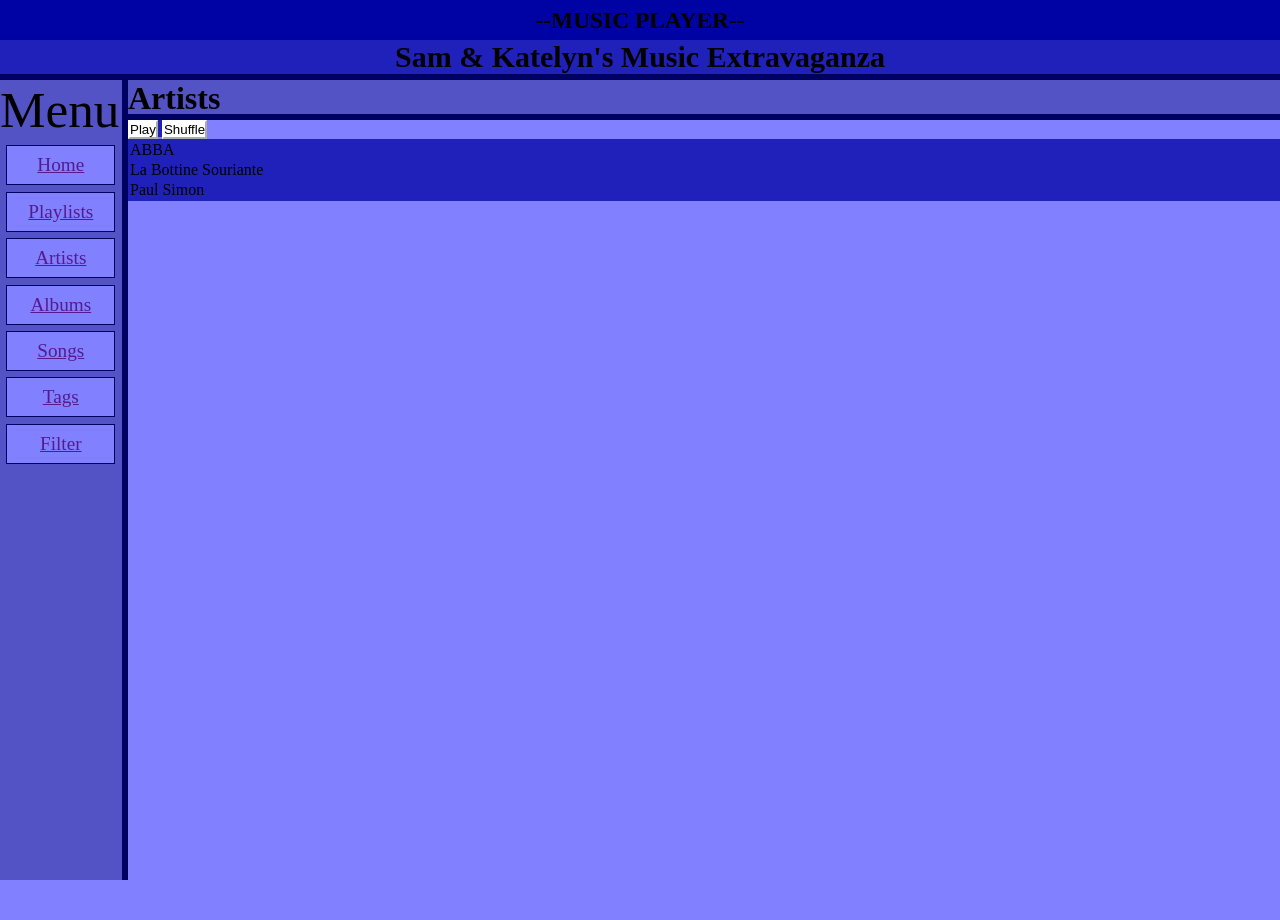
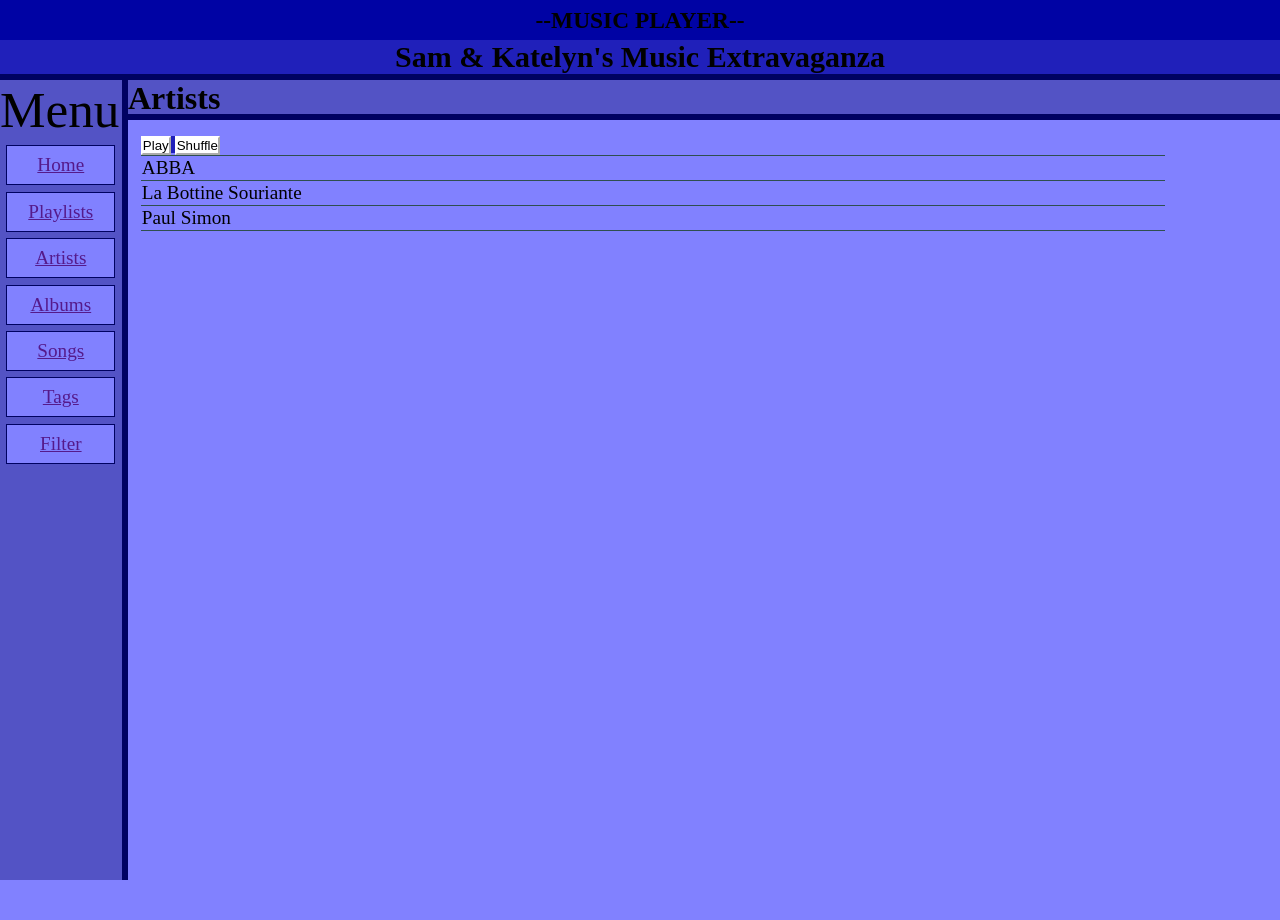
Before and after one commit to kreed303/cs257, a Flask app: template webapp/templates/mockup1.html in a window 1280 px wide. Run offline with Flask 3, Linux system fonts and the light colour scheme; the template is opened without the code that fills it, so the values that code supplies are empty; parts of the project's set-up code (start-up, migrations or seed data) failed here and were passed over; some libraries are stand-ins or nearby versions.

Commit message:
Data table styling

```diff
--- a/webapp/static/mockup.css
+++ b/webapp/static/mockup.css
@@ -113,6 +113,12 @@ a:hover{
     width: 90vw;
     background-color: var(--blue1);
     float:right;
+    padding-left: 1vw;
+    padding-top: 2vh;
+}
+
+#pageData {
+    background-color: var(--blue1);
 }
 
 .playShuffleButtons {
@@ -132,8 +138,21 @@ a:hover{
     border-color: white;
 }
 
-.musicData {
-    border: 2pt;
+.musicDataTable {
+    border-collapse: collapse;
+    float: center;
+}
+
+.musicDataEntry {
+    border: 1px;
+    border-color: darkslategrey;
+    border-bottom-style: solid;
+    border-top-style: solid;
+    border-collapse: collapse;
+    background-color: var(--blue1);
+    padding: 1px;
+    width: 80vw;
+    font-size: 1.5vw;
 }
 
 /* #listOfData {
--- a/webapp/templates/mockup1.html
+++ b/webapp/templates/mockup1.html
@@ -49,10 +49,10 @@
             <!--Blank element to take data inputs-->
             <!--Individual data items will be div objects of class "data"-->
             <!--Will be created and modified by the JavaScript file-->
-            <table class="musicData">
-                <tr> <td>ABBA</td></tr>
-                <tr> <td>La Bottine Souriante</td></tr>
-                <tr> <td>Paul Simon</td></tr>
+            <table class="musicDataTable">
+                <tr><td class="musicDataEntry">ABBA</td></tr>
+                <tr><td class="musicDataEntry">La Bottine Souriante</td></tr>
+                <tr><td class="musicDataEntry">Paul Simon</td></tr>
             </table>
         </div>
 
--- a/webapp/templates/mockup2.html
+++ b/webapp/templates/mockup2.html
@@ -52,9 +52,9 @@
             <!--Individual data items will be div objects of class "data"-->
             <!--Will be created and modified by the JavaScript file-->
             <table class="musicData">
-                <tr> <td>Graceland</td></tr>
-                <tr> <td>So Beautiful or So What</td></tr>
-                <tr> <td>There Goes Rhymin' Simon</td></tr>
+                <tr><td>Graceland</td></tr>
+                <tr><td>So Beautiful or So What</td></tr>
+                <tr><td>There Goes Rhymin' Simon</td></tr>
             </table>
         </div>
 
```
Also changed, not shown: webapp/templates/mockup3.html (+10 -10 lines).
